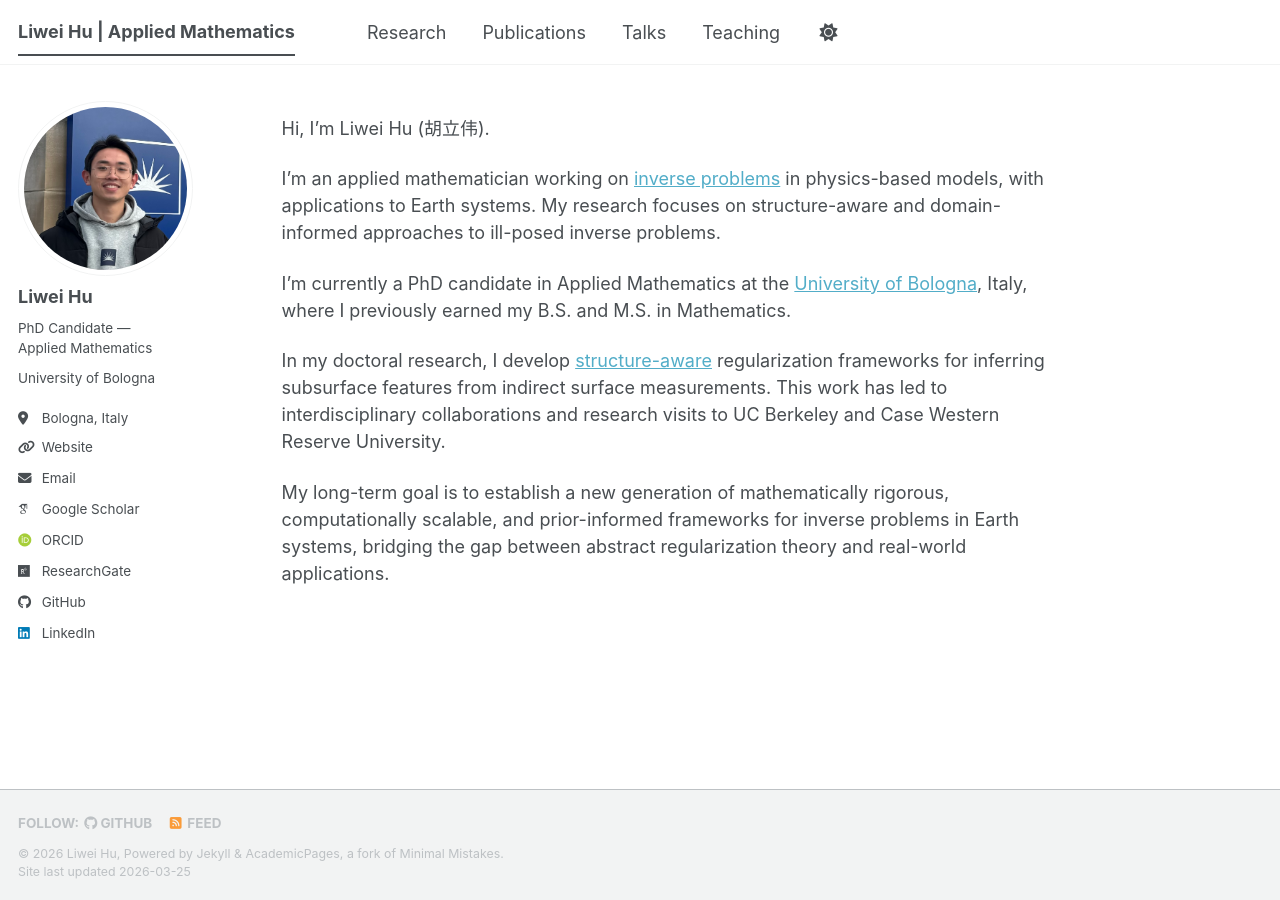
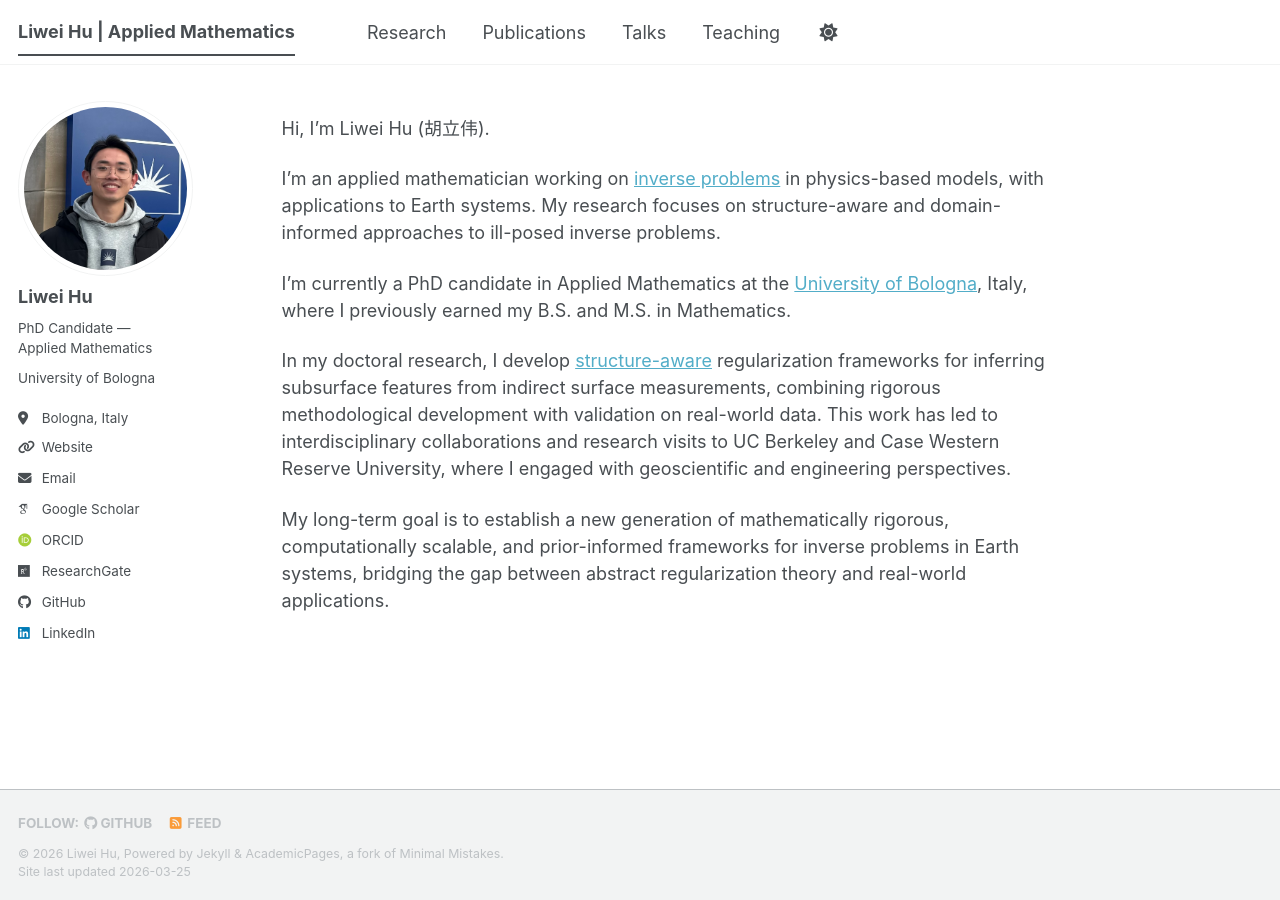
Before and after one commit to liweihu2/liweihu2.github.io, a Jekyll site: the page built from _pages/about.md, in a window 1280 px wide. Built offline with Jekyll 4.4.1, drawn with Linux system fonts in a browser that asks for light colours; some web fonts are replaced; a script bundle is joined from its source files by our own code; library files that are not in the unit come from our copies.

Commit message:
about_real_world_data

```diff
--- a/_pages/about.md
+++ b/_pages/about.md
@@ -13,6 +13,6 @@ I'm an applied mathematician working on [inverse problems](https://liweihu2.gith
 
 I'm currently a PhD candidate in Applied Mathematics at the [University of Bologna](https://www.unibo.it/sitoweb/liwei.hu2/en), Italy, where I previously earned my B.S. and M.S. in Mathematics.
 
-In my doctoral research, I develop [structure-aware](https://liweihu2.github.io/publications/) regularization frameworks for inferring subsurface features from indirect surface measurements. This work has led to interdisciplinary collaborations and research visits to UC Berkeley and Case Western Reserve University.
+In my doctoral research, I develop [structure-aware](https://liweihu2.github.io/publications/) regularization frameworks for inferring subsurface features from indirect surface measurements, combining rigorous methodological development with validation on real-world data. This work has led to interdisciplinary collaborations and research visits to UC Berkeley and Case Western Reserve University, where I engaged with geoscientific and engineering perspectives.
 
 My long-term goal is to establish a new generation of mathematically rigorous, computationally scalable, and prior-informed frameworks for inverse problems in Earth systems, bridging the gap between abstract regularization theory and real-world applications.
```
